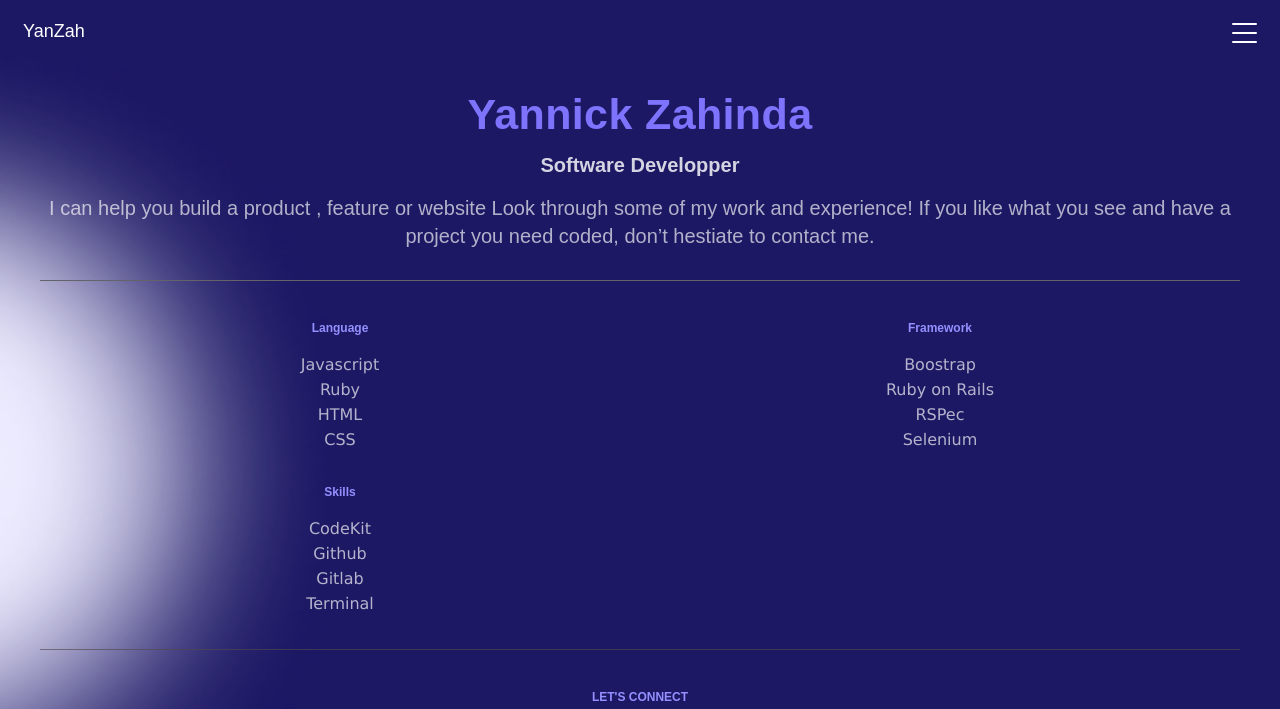
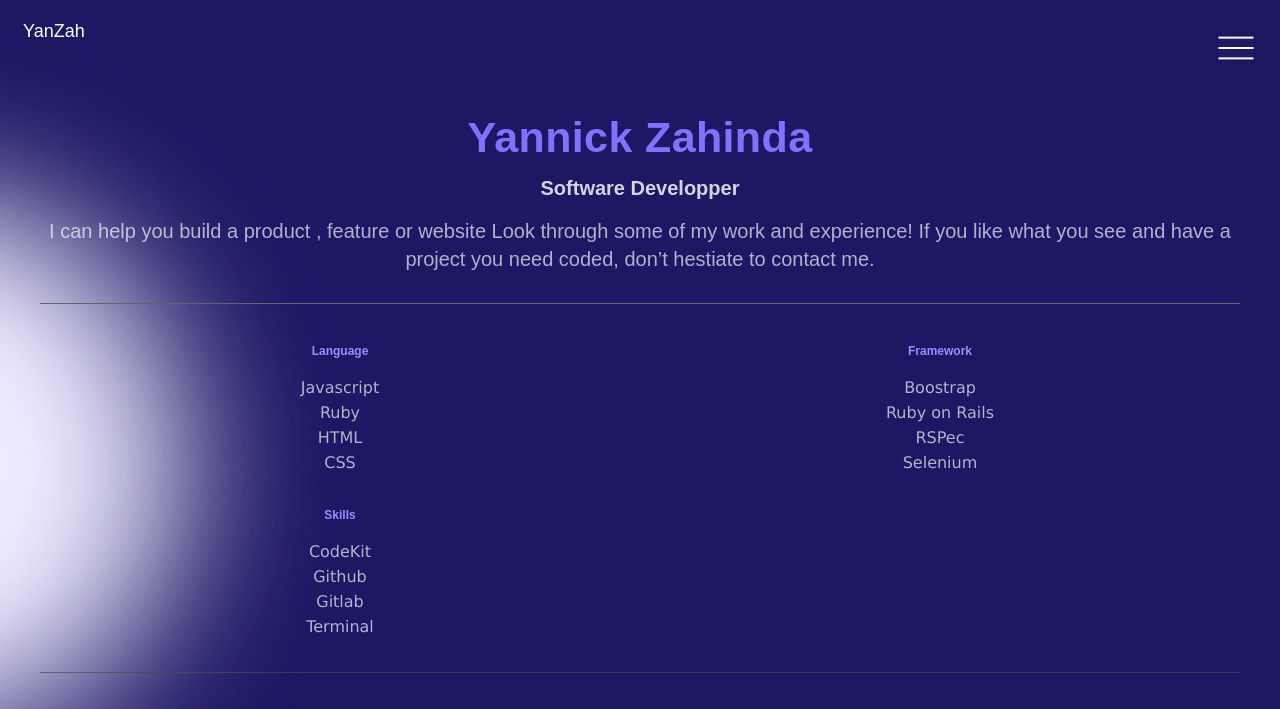
Before and after one commit to YannickZahinda/My-first-Portfolio, a plain HTML site: page index.html in a window 1280 px wide. Shown: the top 709 px of the page. Drawn offline with Linux system fonts and the light colour scheme.

Commit message:
Added the figma menu icon

```diff
--- a/index.html
+++ b/index.html
@@ -19,11 +19,9 @@
     <div class="wrapper">
       <header>
         <div class="my-logo"><a href="#">YanZah</a></div>
-        <div class="menu-lines">
-          <div class="menu-line"></div>
-          <div class="menu-line"></div>
-          <div class="menu-line"></div>
-        </div>
+        <nav class="menu-lines">
+          <img src="./assets/icon-menu.png" alt="menu icon">
+        </nav>
       </header>
       <section class="section-one">
         <div>
--- a/styles.css
+++ b/styles.css
@@ -39,6 +39,11 @@ header {
   font-size: 18px;
 }
 
+nav{
+  width: 50px;
+  height: 50px;
+}
+
 .section-one {
   display: flex;
   justify-content: center;
@@ -48,13 +53,6 @@ header {
   padding-bottom: 30px;
 }
 
-.menu-line {
-  width: 25px;
-  height: 2px;
-  margin-bottom: 7px;
-  background-color: #fff;
-  border-radius: 3px;
-}
 
 h1 {
   text-align: center;
```
Also changed, not shown: assets/icon-menu.png (added), 1 other file.
